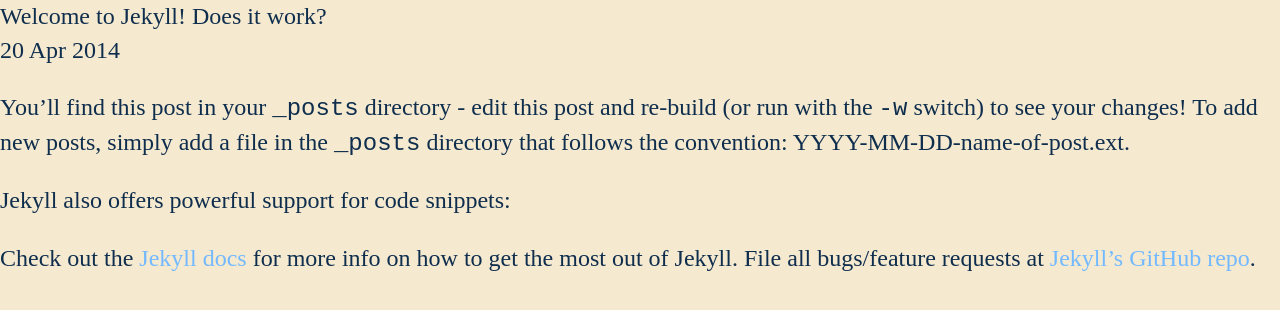
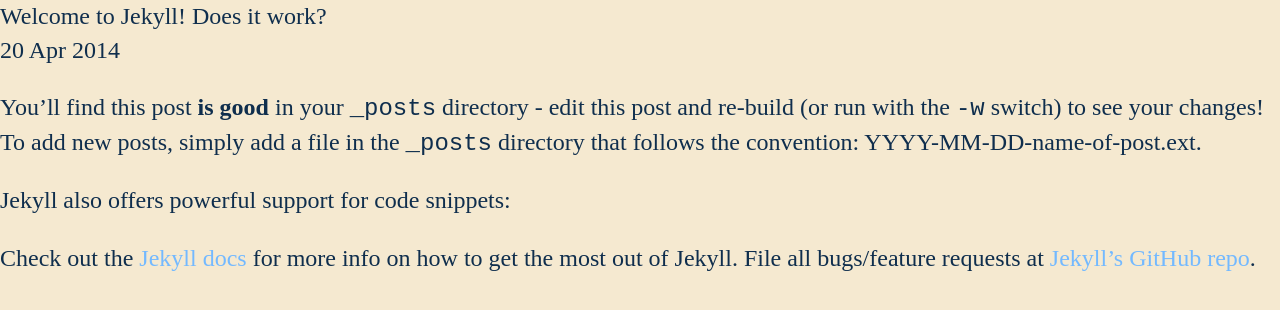
Before and after one commit to spacefarm-digital/mahabharata-website, a Jekyll site: the page built from _news/welcome-to-jekyll.markdown, in a window 1280 px wide. Shown: the top 310 px of the page. Built offline with Jekyll 4.4.1, drawn with Linux system fonts in a browser that asks for light colours; some web fonts are replaced; part of the change alters nothing that is shown.

```diff
--- a/_config.yml
+++ b/_config.yml
@@ -5,14 +5,17 @@ collections:
   authors:
     title: Authors
     output: false
+  excerpts:
+    title: Excerpts
+    output: true
   news:
     title: News
     output: true
+  posts:
+    title: Posts
+    output: true
   uploads:
     title: Uploads
-    output: true
-  excerpts:
-    title: Excerpts
     output: true
 defaults:
 - scope:
--- a/_news/welcome-to-jekyll.markdown
+++ b/_news/welcome-to-jekyll.markdown
@@ -7,7 +7,7 @@ categories:
 layout: post
 ---
 
-You'll find this post in your `_posts` directory - edit this post and re-build (or run with the `-w` switch) to see your changes!
+You'll find this post **is good** in your `_posts` directory - edit this post and re-build (or run with the `-w` switch) to see your changes!
 To add new posts, simply add a file in the `_posts` directory that follows the convention: YYYY-MM-DD-name-of-post.ext.
 
 Jekyll also offers powerful support for code snippets:
```
